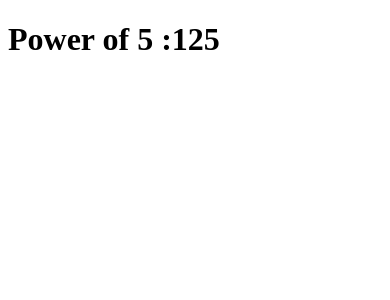
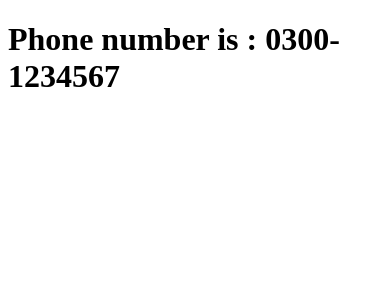
Before and after one commit to B00ttl3/CustomPipes-in-Angular, an Angular app: page / in a window 390 px wide. Shown: the top 300 px of the page. Built offline with nearby package versions, Linux system fonts and the light colour scheme.

Commit message:
Learnt about getting the phone number in proper formation

```diff
--- a/src/app/app.component.html
+++ b/src/app/app.component.html
@@ -2,4 +2,9 @@
 
 <!-- after making a new custom pipe, we will add the argument in the new pipe's ts file. which in this case is my-pipe.pipe.ts, There is a transform method there, which we will use to make our all kinds of pipes. In the example below we have used the pipe to get the power value of 5 to 3 means what is 5 ^ 3 which is 125. what we did is we needed 2 values in it, One is the which value's power we want, and 2nd is how much value we want. so we gave the first value 5 which is value in ts file and 2nd value 3 which is num1 in ts file. and as we need a return value so we used the Math.pow (which is built in angular) and then gave them (value, num1) and here in HTML file we used the string manipulation function to get ourvalues and put pipe here and got the pipe name from the name of pipe's ts file. and then gave the 2nd value after the :  -->
 
-<h1>Power of 5 :{{ 5 | myPipe : 3 }}</h1>
+<!-- Example 1 -->
+<!-- <h1>Power of 5 :{{ 5 | myPipe : 3 }}</h1> -->
+
+<!-- Example 2: Geting a phone number in proper formation, which is getting a - after the 4th number means 0300- doesn't matter if the person who is providin us the number puts the - in his number or not if we use this custom pipe we will get his number in the good formation. we changed the value from number to string, then we used the `` to give more then one value. and then we used the ${} and gave the values inside this. we used value.slice(0.4) 0 cause we wanted to start from the first number and 4 because we wanted to put the - after the 4th number. and then we put - and then we again used the ${} and used value.slice(4,11) cause we want the number till 11th number -->
+
+<h1>Phone number is : {{ '03001234567' | myPipe }}</h1>
--- a/src/app/my-pipe.pipe.ts
+++ b/src/app/my-pipe.pipe.ts
@@ -6,9 +6,15 @@ import { Pipe, PipeTransform } from '@angular/core';
 })
 export class MyPipePipe implements PipeTransform {
 
-  transform(value: number, num1 : number)
+    // example 1
+  // transform(value: number, num1 : number)
+  // {
+  //   return Math.pow(value , num1);
+  // }
+
+  transform(value: string)
   {
-    return Math.pow(value , num1);
+    return `${value.slice(0,4)}-${value.slice(4,11)}` ;
   }
 
 }
```
